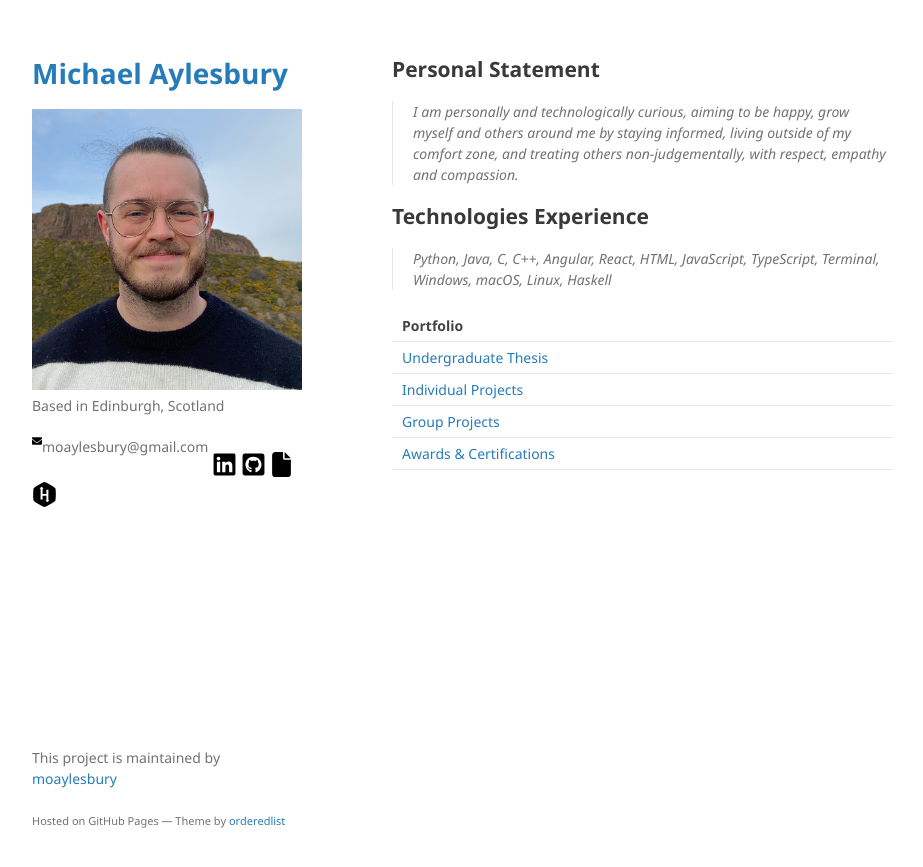
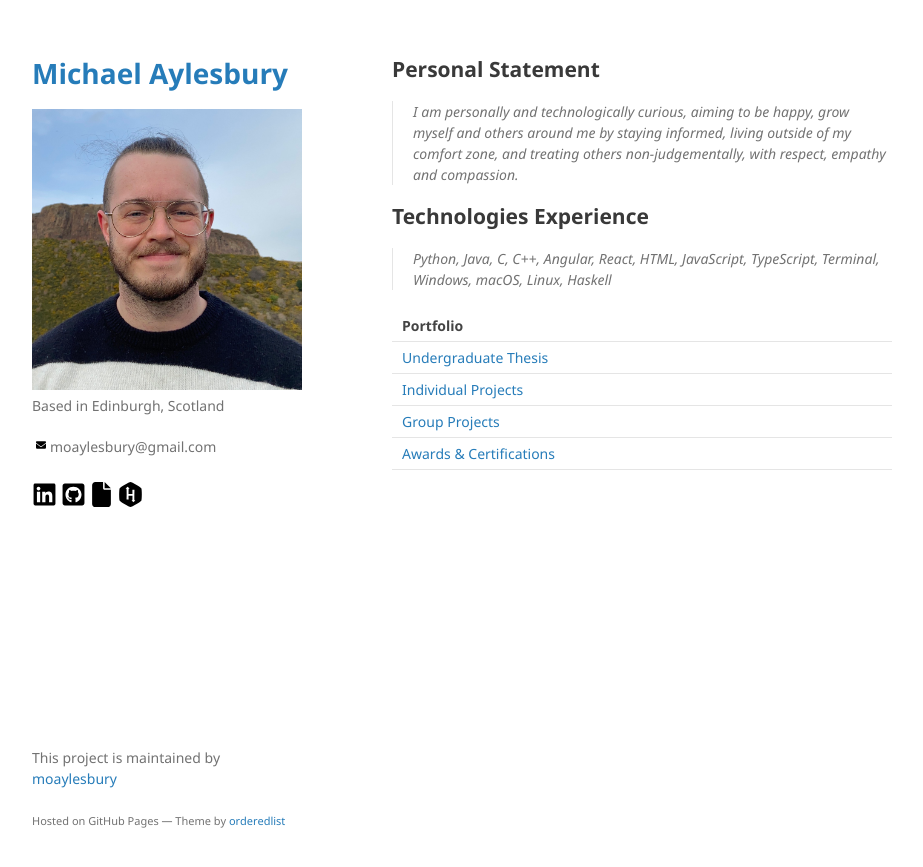
Before and after one commit to moaylesbury/michaelaylesbury.github.io, a Jekyll site: the page built from index.md, in a window 1280 px wide. Shown: the top 867 px of the page, without its empty margins (178-1101 px from the left). Built offline with Jekyll 4.4.1, drawn with Linux system fonts in a browser that asks for light colours.

Commit message:
Update default.html

```diff
--- a/_layouts/default.html
+++ b/_layouts/default.html
@@ -22,7 +22,8 @@
         {% endif %}
 
         <p>{{ site.description | default: site.github.project_tagline }}</p>
-        <div style="display:inline-block; overflow:hidden"><img src="./envelope-solid.svg" style="float:left" height="10px" width="10px"><p style="float:right">moaylesbury@gmail.com</p></div>
+        <div style="display:inline-block; overflow:hidden"><img src="./envelope-solid.svg" style="float:left; padding:4px" height="10px" width="10px"><p style="float:right">moaylesbury@gmail.com</p></div>
+        <br>
 
 <!--         {% if site.github.is_project_page %}
         <p class="view"><a href="{{ site.github.repository_url }}">View the Project on GitHub <small>{{ site.github.repository_nwo }}</small></a></p>
```
